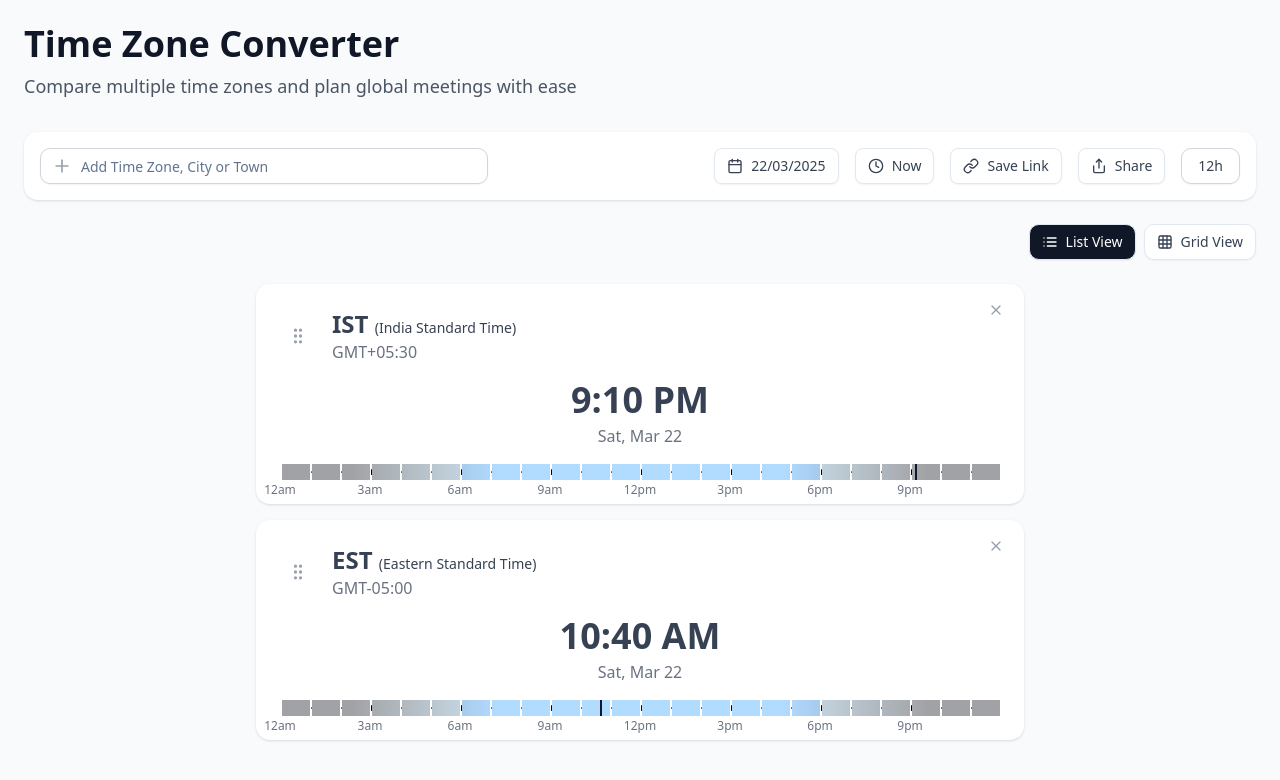
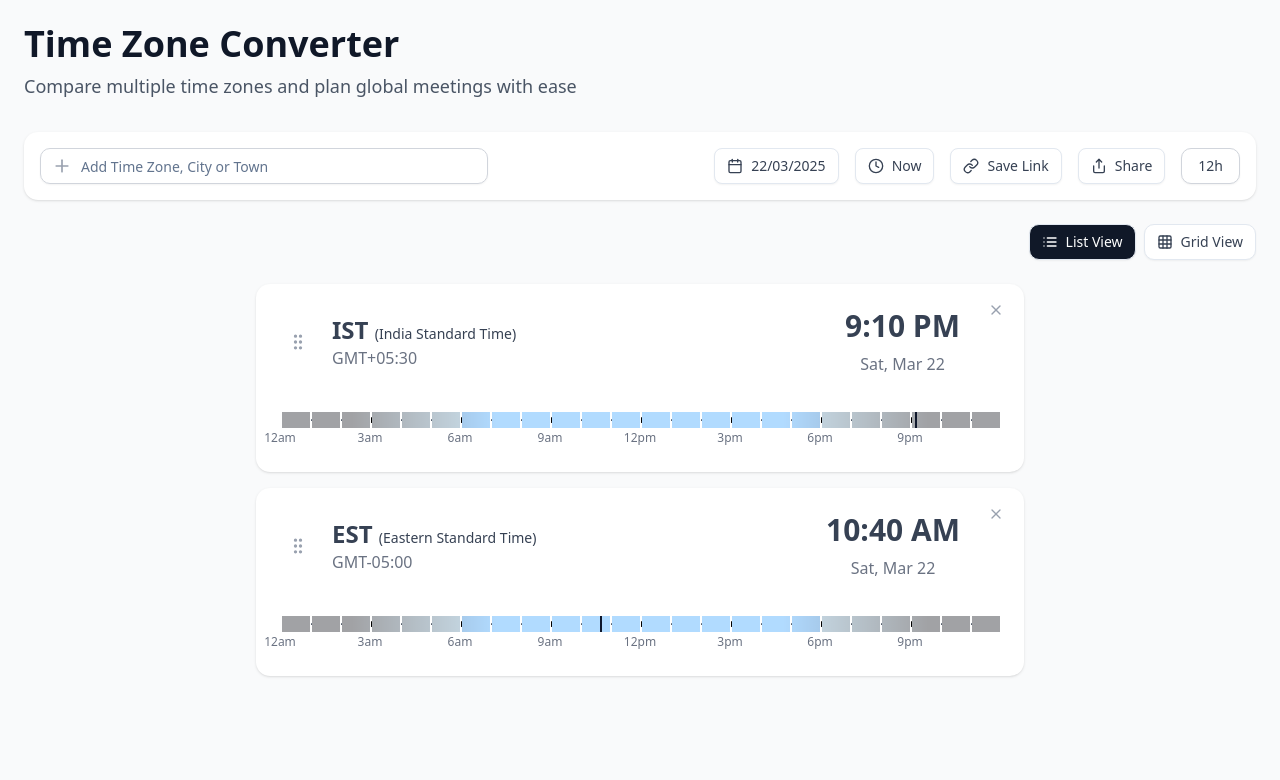
Before and after one commit to dj21-vicky21/time-convertor, a Next.js app: page /converter in a window 1280 px wide. Shown: the top 780 px of the page. Built offline with nearby package versions, Linux system fonts and the light colour scheme.

Commit message:
layout fixed

```diff
--- a/components/TimeZoneTimeline.tsx
+++ b/components/TimeZoneTimeline.tsx
@@ -1,42 +1,22 @@
 "use client";
 
-import React, { useEffect, useRef, useState } from "react";
-import { format, parse, addMinutes } from "date-fns";
+import React, { useRef, useState } from "react";
+import { addMinutes } from "date-fns";
 import { GripHorizontal } from "lucide-react";
 import { cn } from "@/lib/utils";
 import { TimeZoneTimelineProps } from "@/lib/types";
 
 export const TimeZoneTimeline: React.FC<TimeZoneTimelineProps> = ({
-  timeZone,
   currentDate,
   onTimeChange,
   offset,
   is24Hour,
+  getOffsetMinutes,
+  getLocalOffsetMinutes,
+  convertToLocalTime,
 }) => {
   const timelineRef = useRef<HTMLDivElement>(null);
   const [isDragging, setIsDragging] = useState(false);
-  const [isEditing, setIsEditing] = useState(false);
-  const [editableTime, setEditableTime] = useState("");
-  const inputRef = useRef<HTMLInputElement>(null);
-
-  const getOffsetMinutes = (offsetStr: string): number => {
-    const match = offsetStr.match(/([+-])(\d{2}):(\d{2})/);
-    if (!match) return 0;
-    const [_, sign, hours, minutes] = match;
-    const totalMinutes = parseInt(hours) * 60 + parseInt(minutes);
-    return sign === "+" ? totalMinutes : -totalMinutes;
-  };
-
-  const getLocalOffsetMinutes = (): number => {
-    return -currentDate.getTimezoneOffset();
-  };
-
-  const convertToLocalTime = (date: Date, fromOffset: string): Date => {
-    const sourceOffset = getOffsetMinutes(fromOffset);
-    const localOffset = getLocalOffsetMinutes();
-    const diffMinutes = localOffset - sourceOffset;
-    return addMinutes(date, diffMinutes);
-  };
 
   const convertToTargetTime = (date: Date, toOffset: string): Date => {
     const targetOffset = getOffsetMinutes(toOffset);
@@ -78,7 +58,8 @@ export const TimeZoneTimeline: React.FC<TimeZoneTimelineProps> = ({
 
     const tzDate = convertToTargetTime(currentDate, offset);
     tzDate.setHours(hours, minutes, 0, 0);
-    return convertToLocalTime(tzDate, offset);
+    const date = convertToLocalTime(tzDate, offset);
+    return date;
   };
 
   const updateTimeFromPosition = (xPosition: number) => {
@@ -146,104 +127,8 @@ export const TimeZoneTimeline: React.FC<TimeZoneTimelineProps> = ({
     });
   };
 
-  const handleTimeEdit = () => {
-    const tzDate = convertToTargetTime(currentDate, offset);
-    const time = format(tzDate, is24Hour ? "HH:mm" : "h:mm a");
-    setEditableTime(time);
-    setIsEditing(true);
-  };
-
-  const handleTimeSubmit = () => {
-    try {
-      let newDate: Date;
-
-      if (is24Hour) {
-        const [hours, minutes] = editableTime.split(":").map(Number);
-        if (isNaN(hours) || isNaN(minutes))
-          throw new Error("Invalid time format");
-
-        const tzDate = convertToTargetTime(currentDate, offset);
-        tzDate.setHours(hours, minutes, 0, 0);
-        newDate = convertToLocalTime(tzDate, offset);
-      } else {
-        // Parse 12-hour format
-        const parsedDate = parse(editableTime, "hh:mm a", new Date());
-        if (isNaN(parsedDate.getTime())) throw new Error("Invalid time format");
-
-        const tzDate = convertToTargetTime(currentDate, offset);
-        tzDate.setHours(parsedDate.getHours(), parsedDate.getMinutes(), 0, 0);
-        newDate = convertToLocalTime(tzDate, offset);
-      }
-
-      onTimeChange(newDate);
-      setIsEditing(false);
-    } catch (error) {
-      console.log("--> ~ handleTimeSubmit ~ error:", error);
-      setIsEditing(false);
-    }
-  };
-
-  const tzDate = convertToTargetTime(currentDate, offset);
-
-
-  useEffect(() => {
-    // Function to handle clicks outside the input
-    const handleClickOutside = (event: MouseEvent) => {
-      if (inputRef.current && !inputRef.current.contains(event.target as Node)) {
-        // Blur the input if the click is outside
-        inputRef.current.blur();
-      }
-    };
-
-    // Add event listener for mousedown
-    document.addEventListener('mousedown', handleClickOutside);
-
-    // Cleanup the event listener on unmount
-    return () => {
-      document.removeEventListener('mousedown', handleClickOutside);
-    };
-  }, []);
-
-  useEffect(() => {
-    if (isEditing && inputRef.current) {
-      inputRef.current.focus(); // Focus the input
-      inputRef.current.select(); // Select the text
-    }
-  }, [isEditing]);
-
-  const handleChange = (e: React.ChangeEvent<HTMLInputElement>) => {
-    setEditableTime(e.target.value);
-  };
-
   return (
-    <div className="w-full">
-      <div className="text-center mb-4">
-        <div className="h-10 box-border">
-          <div className="">
-            {isEditing ? (
-              <input
-                ref={inputRef}
-                type="text"
-                value={editableTime}
-                onChange={handleChange}
-                onBlur={handleTimeSubmit}
-                onKeyPress={(e) => e.key === "Enter" && handleTimeSubmit()}
-                className="text-4xl font-bold text-center w-40 border-b-2 border-primary focus:outline-none"
-                autoFocus
-              />
-            ) : (
-              <span
-                className="text-4xl font-bold cursor-pointer"
-                onClick={handleTimeEdit}
-              >
-                {format(tzDate, is24Hour ? "HH:mm" : "h:mm a")}
-              </span>
-            )}
-          </div>
-        </div>
-        <div className="text-gray-500 mt-1">{format(tzDate, "EEE, MMM d")}</div>
-      </div>
-
+    <div className="w-full py-5">
       <div
         ref={timelineRef}
         className="relative h-4  cursor-pointer group"
@@ -276,7 +161,7 @@ export const TimeZoneTimeline: React.FC<TimeZoneTimelineProps> = ({
           </div>
         </div>
 
-        <div className="absolute -bottom-5 w-full h-6 cursor-pointer">
+        <div className="absolute -bottom-5 w-full h-6 cursor-pointer pointer-events-none">
           {getHourLabels()}
         </div>
       </div>
--- a/components/card.tsx
+++ b/components/card.tsx
@@ -1,8 +1,11 @@
+"use client";
+
 import { GripVertical, X } from "lucide-react";
-import React from "react";
+import React, { useEffect, useRef, useState } from "react";
 import { Button } from "./ui/button";
 import { TimeZoneTimeline } from "./TimeZoneTimeline";
 import { TimeCardProps } from "@/lib/types";
+import { format, parse, addMinutes } from "date-fns";
 
 function TimeCard({
   removeTimeZone,
@@ -11,6 +14,107 @@ function TimeCard({
   handleTimeChange,
   is24Hour,
 }: TimeCardProps) {
+  const [editableTime, setEditableTime] = useState("");
+  const [isEditing, setIsEditing] = useState(false);
+  const inputRef = useRef<HTMLInputElement>(null);
+
+  const getOffsetMinutes = (offsetStr: string): number => {
+    const match = offsetStr.match(/([+-])(\d{2}):(\d{2})/);
+    if (!match) return 0;
+    const [_, sign, hours, minutes] = match;
+    const totalMinutes = parseInt(hours) * 60 + parseInt(minutes);
+    return sign === "+" ? totalMinutes : -totalMinutes;
+  };
+
+  const getLocalOffsetMinutes = (): number => {
+    return -currentDate.getTimezoneOffset();
+  };
+
+  const convertToTargetTime = (date: Date, toOffset: string): Date => {
+    const targetOffset = getOffsetMinutes(toOffset);
+    const localOffset = getLocalOffsetMinutes();
+    const diffMinutes = targetOffset - localOffset;
+    return addMinutes(date, diffMinutes);
+  };
+
+  const handleTimeEdit = () => {
+    const tzDate = convertToTargetTime(currentDate, tz.offset);
+    const time = format(tzDate, is24Hour ? "HH:mm" : "h:mm a");
+    setEditableTime(time);
+    setIsEditing(true);
+  };
+
+  const convertToLocalTime = (date: Date, fromOffset: string): Date => {
+    const sourceOffset = getOffsetMinutes(fromOffset);
+    const localOffset = getLocalOffsetMinutes();
+    const diffMinutes = localOffset - sourceOffset;
+    return addMinutes(date, diffMinutes);
+  };
+
+  const handleTimeSubmit = () => {
+    try {
+      let newDate: Date;
+
+      if (is24Hour) {
+        const [hours, minutes] = editableTime.split(":").map(Number);
+        if (isNaN(hours) || isNaN(minutes))
+          throw new Error("Invalid time format");
+
+        const tzDate = convertToTargetTime(currentDate, tz.offset);
+        tzDate.setHours(hours, minutes, 0, 0);
+        newDate = convertToLocalTime(tzDate, tz.offset);
+      } else {
+        // Parse 12-hour format
+        const parsedDate = parse(editableTime, "hh:mm a", new Date());
+        if (isNaN(parsedDate.getTime())) throw new Error("Invalid time format");
+
+        const tzDate = convertToTargetTime(currentDate, tz.offset);
+        tzDate.setHours(parsedDate.getHours(), parsedDate.getMinutes(), 0, 0);
+        newDate = convertToLocalTime(tzDate, tz.offset);
+      }
+
+      handleTimeChange(newDate);
+      setIsEditing(false);
+    } catch (error) {
+      console.log("--> ~ handleTimeSubmit ~ error:", error);
+      setIsEditing(false);
+    }
+  };
+
+  useEffect(() => {
+    // Function to handle clicks outside the input
+    const handleClickOutside = (event: MouseEvent) => {
+      if (
+        inputRef.current &&
+        !inputRef.current.contains(event.target as Node)
+      ) {
+        // Blur the input if the click is outside
+        inputRef.current.blur();
+      }
+    };
+
+    // Add event listener for mousedown
+    document.addEventListener("mousedown", handleClickOutside);
+
+    // Cleanup the event listener on unmount
+    return () => {
+      document.removeEventListener("mousedown", handleClickOutside);
+    };
+  }, []);
+
+  useEffect(() => {
+    if (isEditing && inputRef.current) {
+      inputRef.current.focus(); // Focus the input
+      inputRef.current.select(); // Select the text
+    }
+  }, [isEditing]);
+
+  const handleChange = (e: React.ChangeEvent<HTMLInputElement>) => {
+    setEditableTime(e.target.value);
+  };
+
+  const tzDate = convertToTargetTime(currentDate, tz.offset);
+
   return (
     <div
       className={`timezone-card bg-white rounded-xl shadow-sm p-6 transition-all relative ${
@@ -18,7 +122,8 @@ function TimeCard({
         ""
       } hover:shadow-md`}
     >
-      <div className="flex items-center justify-between mb-4">
+      <div className="mb-4">
+        <div className="flex items-center justify-between pr-10 flex-wrap">
           <div className="flex items-center gap-4">
             <div
               className="p-2 hover:bg-gray-100 rounded-lg transition-colors cursor-move"
@@ -38,6 +143,35 @@ function TimeCard({
             </div>
             <span className="text-lg text-gray-600"></span>
           </div>
+          <div className="text-center ml-auto">
+            <div className="h-10 box-border">
+              <div className="">
+                {isEditing ? (
+                  <input
+                    ref={inputRef}
+                    type="text"
+                    value={editableTime}
+                    onChange={handleChange}
+                    onBlur={handleTimeSubmit}
+                    onKeyPress={(e) => e.key === "Enter" && handleTimeSubmit()}
+                    className="text-3xl font-bold text-center w-40 border-b-2 border-primary focus:outline-none"
+                    autoFocus
+                  />
+                ) : (
+                  <span
+                    className="text-3xl font-bold cursor-pointer"
+                    onClick={handleTimeEdit}
+                  >
+                    {format(tzDate, is24Hour ? "HH:mm" : "h:mm a")}
+                  </span>
+                )}
+              </div>
+            </div>
+            <div className="text-gray-500 mt-1">
+              {format(tzDate, "EEE, MMM d")}
+            </div>
+          </div>
+        </div>
         <Button
           variant={"ghost"}
           onClick={() => removeTimeZone(tz.id)}
@@ -52,6 +186,9 @@ function TimeCard({
         onTimeChange={handleTimeChange}
         offset={tz.offset}
         is24Hour={is24Hour}
+        convertToLocalTime={convertToLocalTime}
+        getLocalOffsetMinutes={getLocalOffsetMinutes}
+        getOffsetMinutes={getOffsetMinutes}
       />
     </div>
   );
--- a/lib/types.ts
+++ b/lib/types.ts
@@ -18,6 +18,9 @@ export interface TimeZoneTimelineProps {
   onTimeChange: (newDate: Date) => void;
   offset: string;
   is24Hour: boolean;
+  getOffsetMinutes: (offset:string) => number;
+  getLocalOffsetMinutes:()=> number;
+  convertToLocalTime: (tzDate:Date, offset:string) => Date
 }
 
 export interface MainPageProps {
```
Lines whose indentation alone changed are shown as unchanged.
